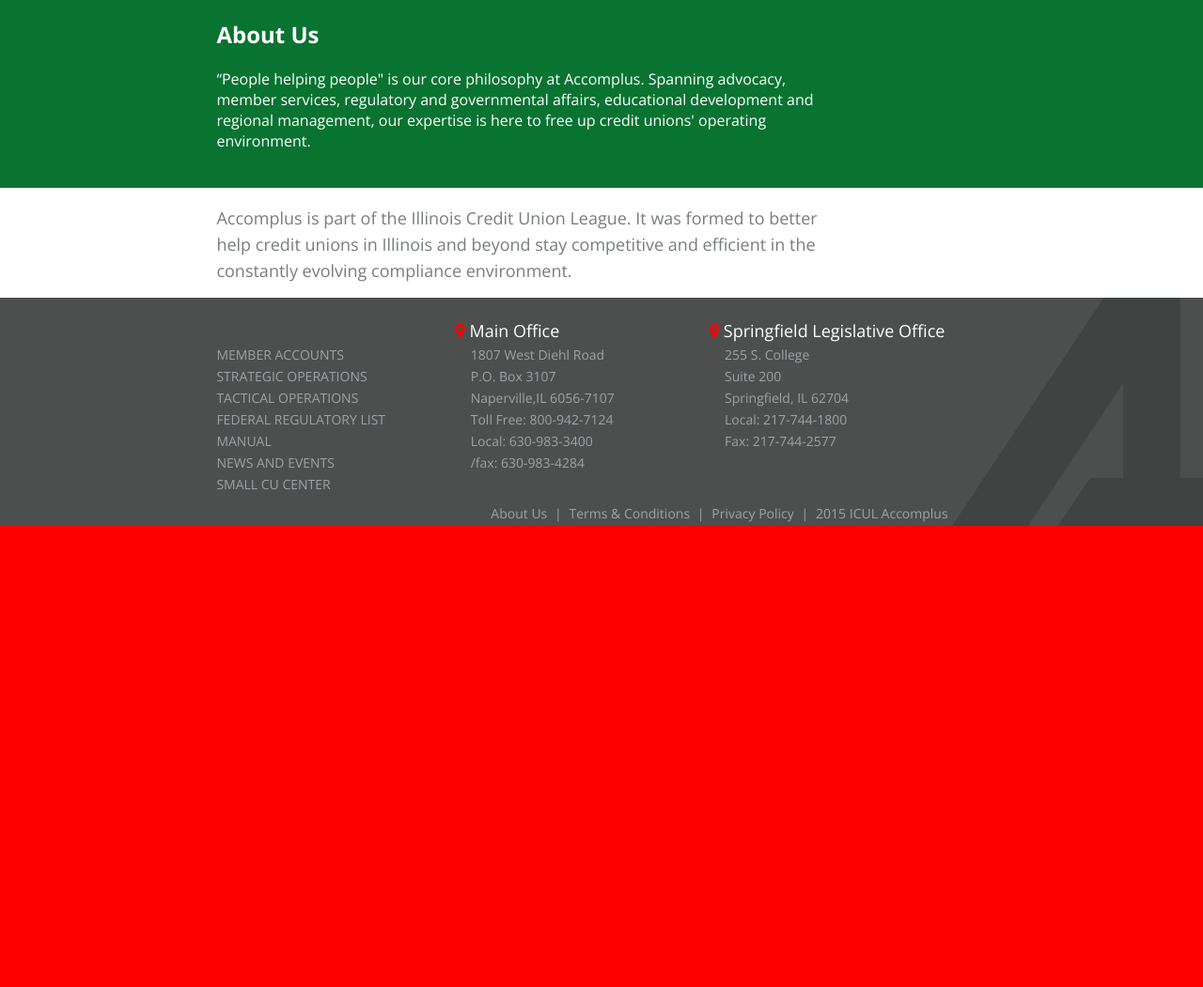
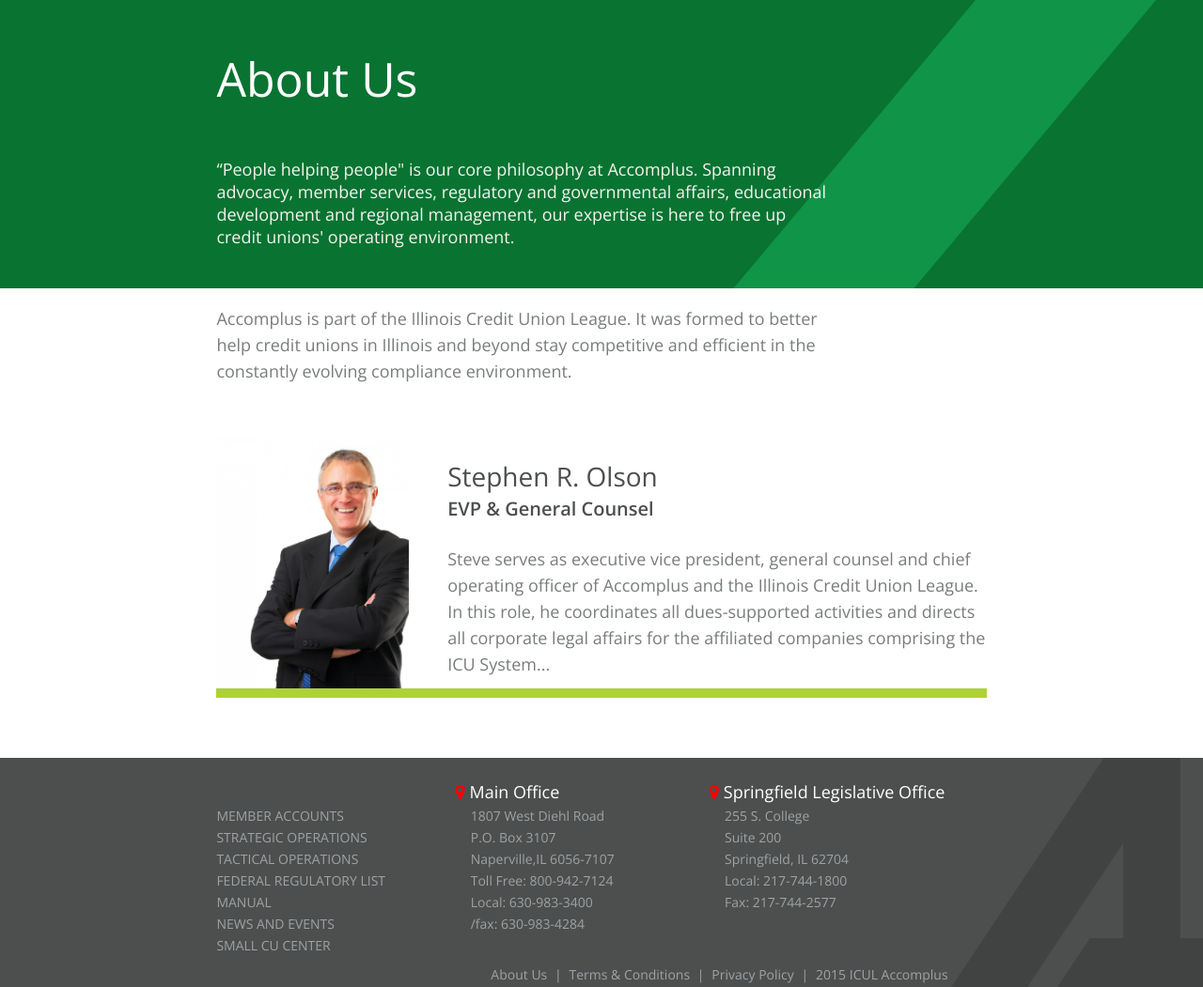
Before and after one commit to Armandogb/accfe, a PHP site: page /about-us.php in a window 1280 px wide. Shown: the part 207-1258 px from the top of the page at 94% size. Run offline with PHP 8.4, Linux system fonts and the light colour scheme; some libraries are stand-ins or nearby versions.

Commit message:
did some about page styling

```diff
--- a/about-us.php
+++ b/about-us.php
@@ -2,12 +2,14 @@
 
 			<section class="spread-banner main-pad">
 				<div class="banner blurb">
-					<h2>About Us</h2>
+					<h1>About Us</h1>
 					<p>“People helping people" is our core philosophy at Accomplus.
 						Spanning advocacy, member services, regulatory and
 						governmental affairs, educational development and regional
 						management, our expertise is here to free up credit unions'
 						operating environment.</p>
+				</div>
+				<div class="banner-shape">
 				</div>
 			</section>
 			<section class="page-text main-pad">
@@ -15,7 +17,23 @@
 					<p>Accomplus is part of the Illinois Credit Union League. It was formed to better help credit unions in Illinois and beyond stay competitive and efficient in the constantly evolving compliance environment.</p>
 				</div>
 			</section>
-			<section class="management-collect">
+			<section class="management-collect main-pad">
+				<div class="leader-profile">
+					<div class="leader-image-con">
+						<div class="leader-image">
+						</div>
+					</div>
+					<div class="leader-info">
+						<h3>Stephen R. Olson</h3>
+						<h4>EVP & General Counsel</h4>
+						<p>Steve serves as executive vice president, general counsel and chief operating officer of Accomplus and the Illinois Credit Union League. In this role, he coordinates all dues-supported activities and directs all
+						corporate legal affairs for the affiliated companies comprising the ICU System...</p>
+						<div class="links">
+							<a href="/">READ MORE</a>
+							<a href="/">CONTACT</a>
+						</div>
+					</div>
+				</div>
 			</section>
 
 <?php include '_footer.php';?>
--- /dev/null
+++ b/css/_about-us.css
@@ -0,0 +1,70 @@
+.management-collect{
+	background: white;
+	padding-bottom: 5%;
+}
+
+.leader-profile{
+	border-bottom:10px solid #aed139;
+	width:100%;
+	padding-top:5%;
+	height:268px;
+	overflow: hidden;
+}
+
+.leader-image-con{
+	height:100%;
+	width:25%;
+	float: left;
+	position: relative;
+}
+
+.leader-image{
+	background: url(../images/boss.jpg) no-repeat center center;
+  	-webkit-background-size: cover;
+ 	-moz-background-size: cover;
+  	-o-background-size: cover;
+  	background-size: cover;
+	height:100%;
+	width:100%;
+}
+
+.leader-info{
+	width:70%;
+	padding-left: 5%;
+	float: left;
+}
+
+.leader-info h3{
+	font-size: 28px;
+    line-height: 1;
+    font-family: 'Open Sans',sans-serif;
+    font-weight: 300;
+    color: #4d4f4f;
+}
+
+.leader-info h4{
+    font-size: 20px;
+    line-height: 1.25;
+    font-family: 'Open Sans',sans-serif;
+    font-weight: 600;
+    color: #4d4f4f;
+    margin-top: -3.5%;
+}
+
+.leader-info p{
+    font-size: 18px;
+    line-height: 1.56;
+    font-family: 'Open Sans',sans-serif;
+    color: #797c7d;
+}
+
+.leader-info a{
+	display: inline-block;
+	color: #797c7d;
+	font-family: 'Vollkorn', serif;
+	font-size: 14px;
+	line-height: 1;
+	padding-bottom: 1%;
+	margin-right: 3.5%;
+	border-bottom: 2px solid #aed139;
+}
--- a/css/_compliance.css
+++ b/css/_compliance.css
@@ -1,18 +1,19 @@
 
 .spread-banner{
-	height:200px;
 	position: relative;
 	background: #097331;
+	overflow: hidden;
+	padding-bottom: 2%;
 }
 .banner-shape{
     position: absolute;
-    width: 25%;
+    width: 15%;
     top: 0;
-    right: 5%;
+    right: 14%;
     height: 100%;
     -webkit-transform: skew(-40deg);
-    -moz-transform: skew(-20deg);
-    -o-transform: skew(-20deg);
+    -moz-transform: skew(-40deg);
+    -o-transform: skew(-40deg);
     background: #0F9448;
     z-index: 0;
 }
@@ -25,7 +26,20 @@
     position: relative;
     z-index: 2;
     float: left;
-    color: white;
+
+}
+
+.banner.blurb h1{
+	font-size: 50px;
+    color: #fff;
+    font-weight: 300;
+    font-family: 'Open Sans',sans-serif;
+}
+
+.banner.blurb p{
+	font-size: 18px;
+    color: #f5f5f1;
+    font-weight: 300;
 }
 
 
--- a/css/main.css
+++ b/css/main.css
@@ -8,3 +8,4 @@
 
 @import "_index.css";
 @import "_compliance.css";
+@import "_about-us.css";
```
Also changed, not shown: other parts of css/_compliance.css (+36 -2 lines), compliance.php (+16 -6 lines), services.php (+23 -7 lines), images/boss.jpg (added).
